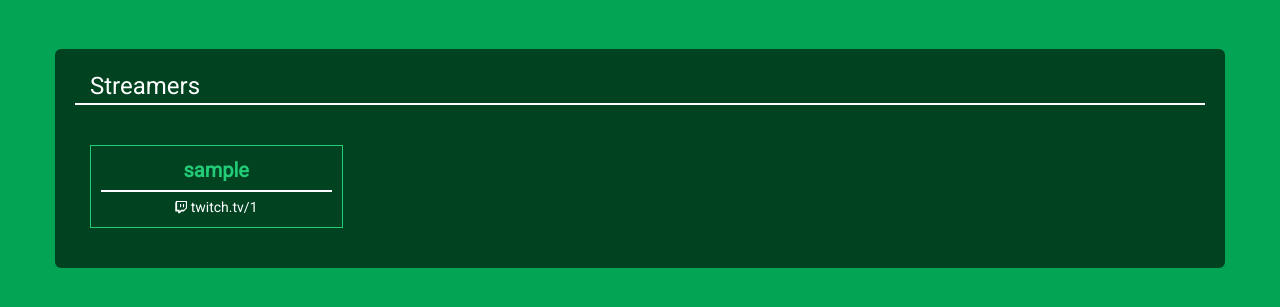
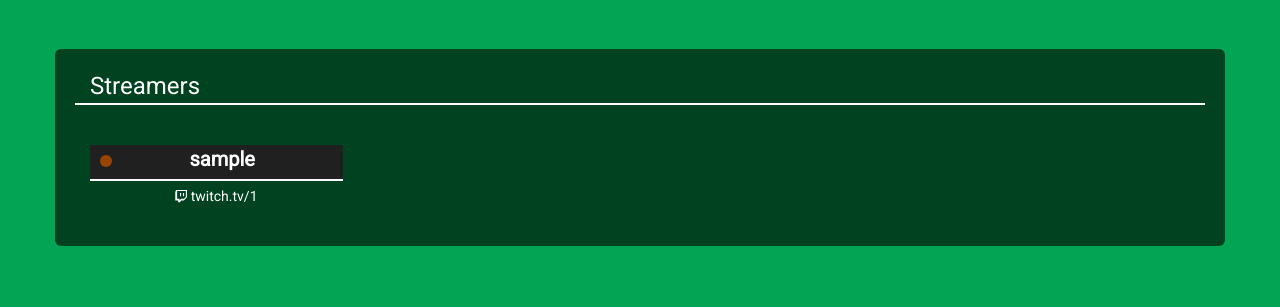
Before and after one commit to 3even/tipbitcoin.cash, a Python web app: template app/templates/users.html in a window 1280 px wide. Shown: the part 51-358 px from the top of the page. Run offline with Jinja, Linux system fonts and the light colour scheme; the template is opened without the code that fills it: most values are stand-ins (such as "Sample title", 1, 10 or a date in 2020); some libraries are stand-ins or nearby versions.

Commit message:
re-add users list statuses

```diff
--- a/app/static/css/styles.css
+++ b/app/static/css/styles.css
@@ -500,11 +500,13 @@ padding-top: 2px;
 
 
 .status-light {
-    margin-top: 4px;
+    margin-top: 10px;
     margin-right: 3px;
     width: 12px;
     height: 12px;
     border-radius: 50%;
+    margin-left: 10px;
+    margin-right: -10px;
 }
 .sl-red {
     background-color: #940;
@@ -521,10 +523,8 @@ padding-top: 2px;
 
 
 .user-wrap {
-  border: 1px solid #22cc76;
   overflow: hidden;
   margin-bottom: 20px;
-  padding: 10px;
 }
 
 .user-wrap:hover {
@@ -535,7 +535,13 @@ padding-top: 2px;
   border-bottom: 2px solid white;
   padding-bottom: 5px;
   margin-bottom: 5px;
-  /* margin-top: 20px; */
+}
+
+.underline-user {
+  border-bottom: 2px solid white;
+  padding-bottom: 5px;
+  margin-bottom: 5px;
+  background: #202020;
 }
 
 .overline {
@@ -585,7 +591,7 @@ padding-top: 2px;
 
 .username {
   font-size: 20px;
-  color: #22cc76;
+  color: #252525;
 
 }
 
--- a/app/templates/users.html
+++ b/app/templates/users.html
@@ -1,6 +1,37 @@
 {% extends "base.html" %}
 
 {% block content %}
+<script>
+function DisplayStatuses() {
+var apiUrl = "https://api.twitch.tv/helix/streams";
+{% for user in users: %}
+{% if loop.index == 1 %}
+apiUrl += "?user_login={{ user.social_id }}";
+{% else %}
+apiUrl += "&user_login={{ user.social_id }}";
+{% endif %}
+{% endfor %}
+  $.ajax({
+ type: 'GET',
+ url: apiUrl,
+ headers: {
+   'Client-ID': '7huj5qkr57zrkcak291aed6s941jjq'
+ },
+ success: function(data) {
+	console.log(apiUrl);
+	console.log(data);
+
+	for(var i = 0; i < data.data.length; i++) {
+    		var obj = data.data[i];
+    		var userId = obj.user_name.toLowerCase();
+		$('.status'+userId).html("<span><div class=\"status-light sl-green pull-left\"></div><div class=\"pull-left\"></div></span>")
+	}
+ }
+});
+}
+
+DisplayStatuses();
+</script>
 <div class="container container-inv animated fadeIn">
     <div class="row prof-wrap">
 		<div class="prof-body">
@@ -10,21 +41,13 @@
 
 		</div>
 <div class="prof-body">
-	<!-- <div class="col-md-12">
-		ONLINE:
-	</div>
-	<div class="col-md-12">
-		OFFLINE:
-	</div> -->
 {% for user in users: %}
-	<script>
-		GetURL({{ user.social_id|tojson }});
-	</script>
 	<div class="col-md-3">
 		<div class="user-wrap">
 			<div class="">
-				<div class="username underline" align="center">
-					<a href="/user/{{ user.nickname }}">{{ user.nickname }}</a>
+				<div class="username underline-user" align="center">
+					<span class="status{{ user.social_id }}"><div class="status-light sl-red pull-left"></div></span>
+					<a href="/user/{{ user.nickname }}" style="color:#fff;">{{ user.nickname }}</a>
 				</div>
 			</div>
 			<div class="">
```
